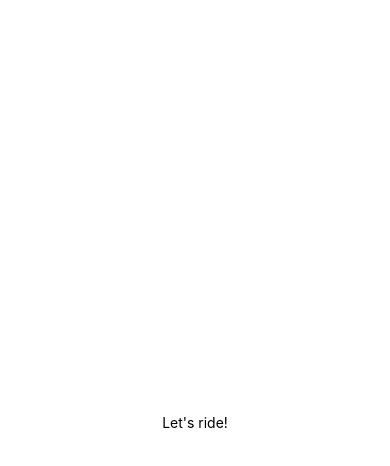
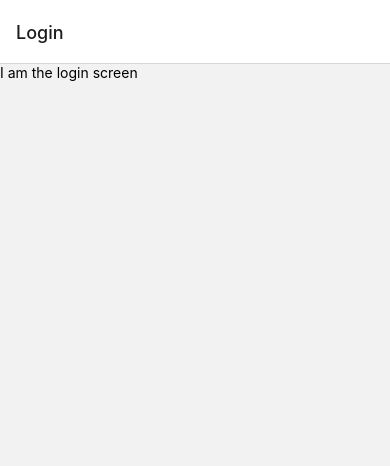
Before and after one commit to Jevsevar/signal-clone, a React Native app: screen /Login in a window 390 px wide. Shown: the top 466 px of the page. Built offline with nearby package versions, Linux system fonts and the light colour scheme.

Commit message:
added react native stack navigation logic

```diff
--- a/App.js
+++ b/App.js
@@ -1,20 +1,26 @@
-import { StatusBar } from 'expo-status-bar';
-import { StyleSheet, Text, View } from 'react-native';
+import { StatusBar } from "expo-status-bar";
+import { StyleSheet, Text, View } from "react-native";
+import { NavigationContainer } from "@react-navigation/native";
+import LoginScreen from "./screens/LoginScreen";
+import { createNativeStackNavigator } from "@react-navigation/native-stack";
+
+const Stack = createNativeStackNavigator();
 
 export default function App() {
   return (
-    <View style={styles.container}>
-      <Text>Let's ride!</Text>
-      <StatusBar style="auto" />
-    </View>
+    <NavigationContainer>
+      <Stack.Navigator>
+        <Stack.Screen name="Login" component={LoginScreen} />
+      </Stack.Navigator>
+    </NavigationContainer>
   );
 }
 
 const styles = StyleSheet.create({
   container: {
     flex: 1,
-    backgroundColor: '#fff',
-    alignItems: 'center',
-    justifyContent: 'center',
+    backgroundColor: "#fff",
+    alignItems: "center",
+    justifyContent: "center",
   },
 });
--- /dev/null
+++ b/screens/LoginScreen.js
@@ -0,0 +1,12 @@
+import { View, Text } from "react-native";
+import React from "react";
+
+const LoginScreen = () => {
+  return (
+    <View>
+      <Text>I am the login screen</Text>
+    </View>
+  );
+};
+
+export default LoginScreen;
```
Also changed, not shown: package.json (+14 -4 lines), .eslintrc.json (added), 2 other files (tests, documents, lock files or other folders).
